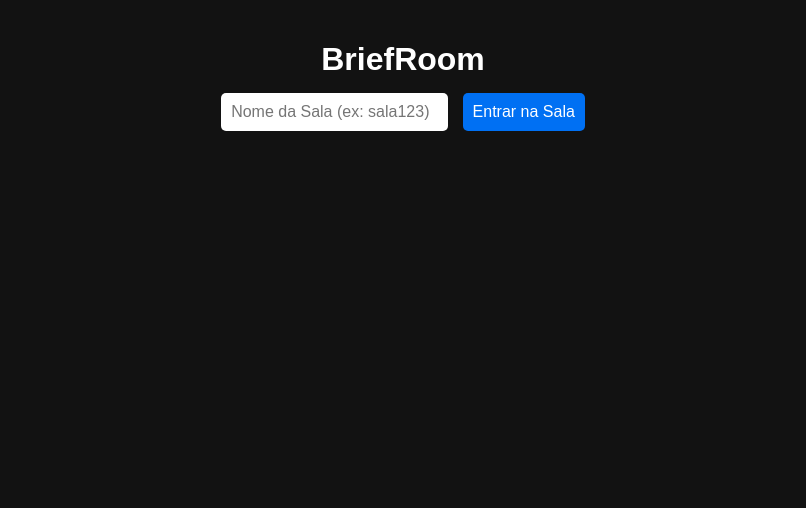
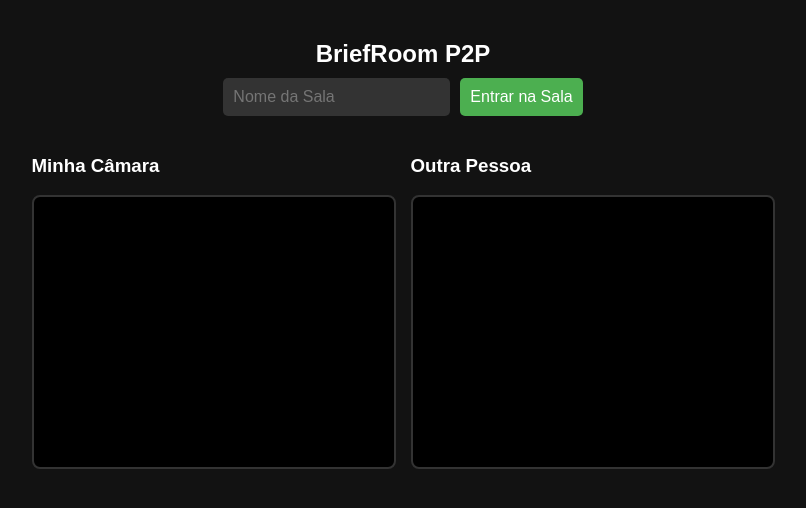
Before and after one commit to jeanaguiar636/Chamar, a plain HTML site: page index.html in a window 1280 px wide. Shown: the whole page, without its empty margins (237-1043 px from the left). Drawn offline with Linux system fonts and the light colour scheme.

Commit message:
Add files via upload

```diff
--- a/index.html
+++ b/index.html
@@ -5,104 +5,163 @@
     <meta name="viewport" content="width=device-width, initial-scale=1.0">
     <title>BriefRoom - Videoconferência P2P</title>
     <style>
-        body { font-family: Arial, sans-serif; background: #121212; color: #fff; margin: 0; padding: 20px; display: flex; flex-direction: column; align-items: center; }
-        h1 { margin-bottom: 10px; }
-        .room-box { margin-bottom: 20px; }
-        input, button { padding: 10px; font-size: 16px; border-radius: 5px; border: none; margin: 5px; }
-        button { background: #0070f3; color: white; cursor: pointer; }
-        button:hover { background: #0051a2; }
-        .video-grid { display: flex; gap: 20px; flex-wrap: wrap; justify-content: center; margin-top: 20px; }
-        video { width: 400px; height: 300px; background: #000; border-radius: 10px; object-fit: cover; border: 2px solid #333; }
-        .hidden { display: none; }
+        body {
+            font-family: Arial, sans-serif;
+            background: #121212;
+            color: #fff;
+            margin: 0;
+            padding: 20px;
+            display: flex;
+            flex-direction: column;
+            align-items: center;
+        }
+        h2 { margin-bottom: 10px; }
+        .room-box {
+            margin-bottom: 20px;
+            display: flex;
+            gap: 10px;
+        }
+        input, button {
+            padding: 10px;
+            font-size: 16px;
+            border-radius: 5px;
+            border: none;
+        }
+        input { background: #333; color: #fff; }
+        button { background: #4CAF50; color: white; cursor: pointer; }
+        button:hover { background: #45a049; }
+        .video-container {
+            display: flex;
+            gap: 15px;
+            flex-wrap: wrap;
+            justify-content: center;
+            max-width: 800px;
+            width: 100%;
+        }
+        video {
+            width: 100%;
+            max-width: 360px;
+            height: 270px;
+            background: #000;
+            border-radius: 8px;
+            border: 2px solid #333;
+            object-fit: cover;
+        }
     </style>
 </head>
 <body>
 
-    <h1>BriefRoom</h1>
-    <div id="setup" class="room-box">
-        <input type="text" id="roomInput" placeholder="Nome da Sala (ex: sala123)">
-        <button onclick="joinRoom()">Entrar na Sala</button>
+    <h2>BriefRoom P2P</h2>
+
+    <div class="room-box" id="setup-box">
+        <input type="text" id="roomInput" placeholder="Nome da Sala">
+        <button onclick="entrarSala()">Entrar na Sala</button>
     </div>
 
-    <div id="call-container" class="video-grid hidden">
+    <div class="video-container">
         <div>
-            <h3>Minha câmara</h3>
+            <h3>Minha Câmara</h3>
             <video id="localVideo" autoplay muted playsinline></video>
         </div>
         <div>
-            <h3>Outra pessoa</h3>
+            <h3>Outra Pessoa</h3>
             <video id="remoteVideo" autoplay playsinline></video>
         </div>
     </div>
 
     <script>
-        const wsUrl = "wss://chamar.bmlimp8.workers.dev/ws";
-        let ws, localStream, peerConnection, roomId;
+        let localStream;
+        let peerConnection;
+        let websocket;
+        let roomId;
 
-        const rtcConfig = {
-            iceServers: [{ urls: "stun:stun.l.google.com:19302" }]
+        const servers = {
+            iceServers: [
+                { urls: 'stun:stun.l.google.com:19302' },
+                { urls: 'stun:stun1.l.google.com:19302' }
+            ]
         };
 
-        async function joinRoom() {
+        async function entrarSala() {
             roomId = document.getElementById('roomInput').value.trim();
-            if (!roomId) return alert("Digite o nome da sala!");
+            if (!roomId) {
+                alert('Por favor, escreva o nome da sala!');
+                return;
+            }
 
-            document.getElementById('setup').classList.add('hidden');
-            document.getElementById('call-container').classList.remove('hidden');
+            document.getElementById('setup-box').style.display = 'none';
 
             try {
                 localStream = await navigator.mediaDevices.getUserMedia({ video: true, audio: true });
                 document.getElementById('localVideo').srcObject = localStream;
             } catch (err) {
-                alert("Erro ao aceder à câmara/microfone: " + err.message);
+                alert('Erro ao aceder à câmara/microfone: ' + err.message);
                 return;
             }
 
-            ws = new WebSocket(`${wsUrl}?room=${roomId}`);
+            conectarSignaling();
+        }
 
-            ws.onmessage = async (event) => {
+        function conectarSignaling() {
+            const wsProtocol = window.location.protocol === 'https:' ? 'wss:' : 'ws:';
+            // Conecta diretamente ao seu Worker da Cloudflare
+            websocket = new WebSocket(`wss://chamar.bmlimp8.workers.dev/ws?room=${roomId}`);
+
+            websocket.onopen = () => {
+                console.log('Ligado ao servidor de sinalização.');
+                iniciarWebRTC();
+            };
+
+            websocket.onmessage = async (event) => {
                 const message = JSON.parse(event.data);
 
-                if (!peerConnection) createPeerConnection();
+                if (!peerConnection) iniciarWebRTC();
 
                 if (message.offer) {
                     await peerConnection.setRemoteDescription(new RTCSessionDescription(message.offer));
                     const answer = await peerConnection.createAnswer();
                     await peerConnection.setLocalDescription(answer);
-                    ws.send(JSON.stringify({ answer }));
+                    websocket.send(JSON.stringify({ answer: answer }));
                 } else if (message.answer) {
                     await peerConnection.setRemoteDescription(new RTCSessionDescription(message.answer));
                 } else if (message.ice) {
                     try {
                         await peerConnection.addIceCandidate(new RTCIceCandidate(message.ice));
                     } catch (e) {
-                        console.error("Erro ao adicionar ICE", e);
+                        console.error('Erro ao adicionar ICE candidate:', e);
                     }
                 }
             };
-
-            ws.onopen = async () => {
-                createPeerConnection();
-                const offer = await peerConnection.createOffer();
-                await peerConnection.setLocalDescription(offer);
-                ws.send(JSON.stringify({ offer }));
-            };
         }
 
-        function createPeerConnection() {
-            peerConnection = new RTCPeerConnection(rtcConfig);
+        function iniciarWebRTC() {
+            peerConnection = new RTCPeerConnection(servers);
 
             localStream.getTracks().forEach(track => {
                 peerConnection.addTrack(track, localStream);
             });
 
             peerConnection.ontrack = (event) => {
-                document.getElementById('remoteVideo').srcObject = event.streams[0];
+                const remoteVideo = document.getElementById('remoteVideo');
+                if (remoteVideo.srcObject !== event.streams[0]) {
+                    remoteVideo.srcObject = event.streams[0];
+                }
             };
 
             peerConnection.onicecandidate = (event) => {
                 if (event.candidate) {
-                    ws.send(JSON.stringify({ ice: event.candidate }));
+                    websocket.send(JSON.stringify({ ice: event.candidate }));
+                }
+            };
+
+            // Se for o primeiro a entrar, cria a oferta
+            peerConnection.onnegotiationneeded = async () => {
+                try {
+                    const offer = await peerConnection.createOffer();
+                    await peerConnection.setLocalDescription(offer);
+                    websocket.send(JSON.stringify({ offer: offer }));
+                } catch (err) {
+                    console.error('Erro na negociação:', err);
                 }
             };
         }
```
